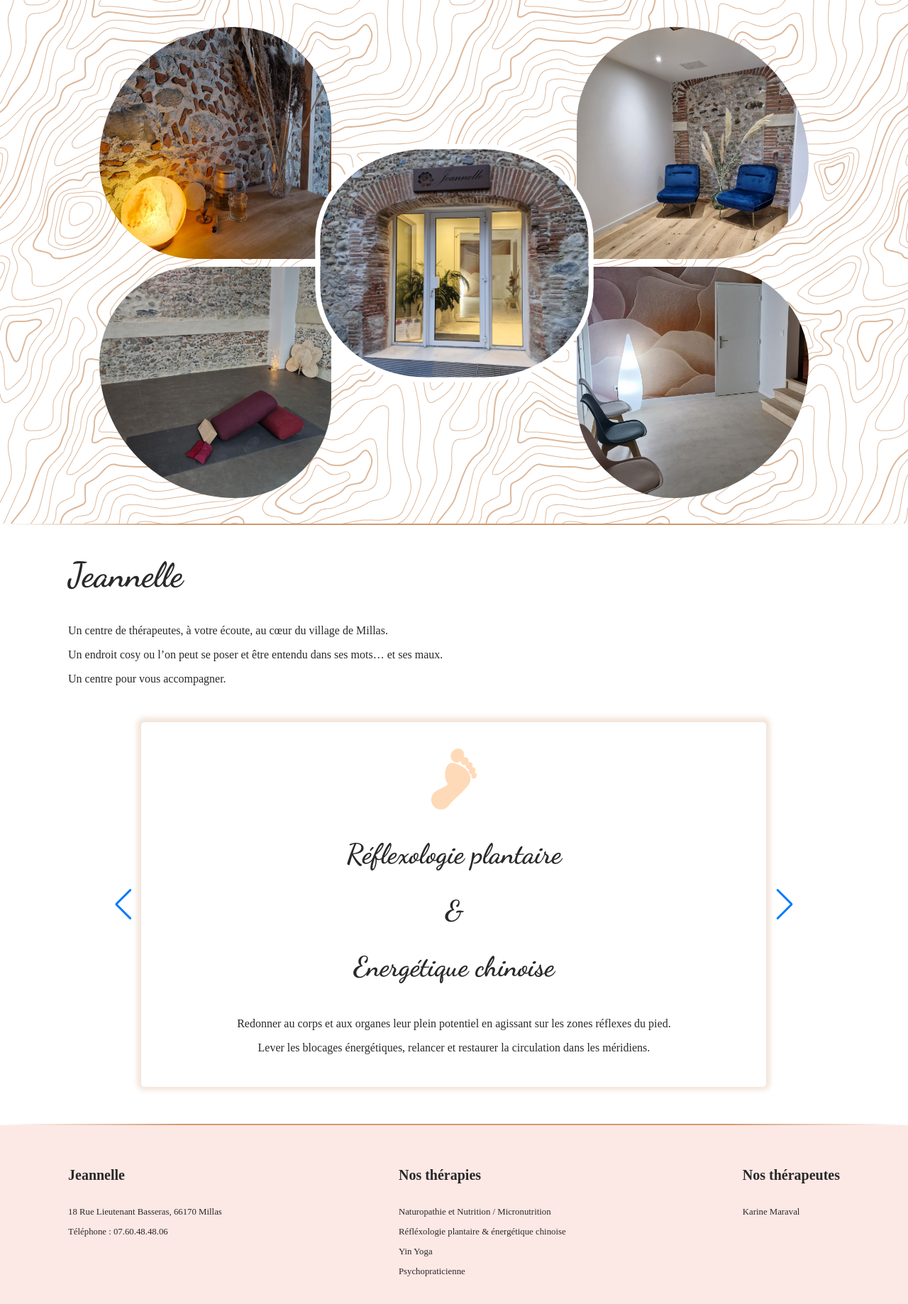
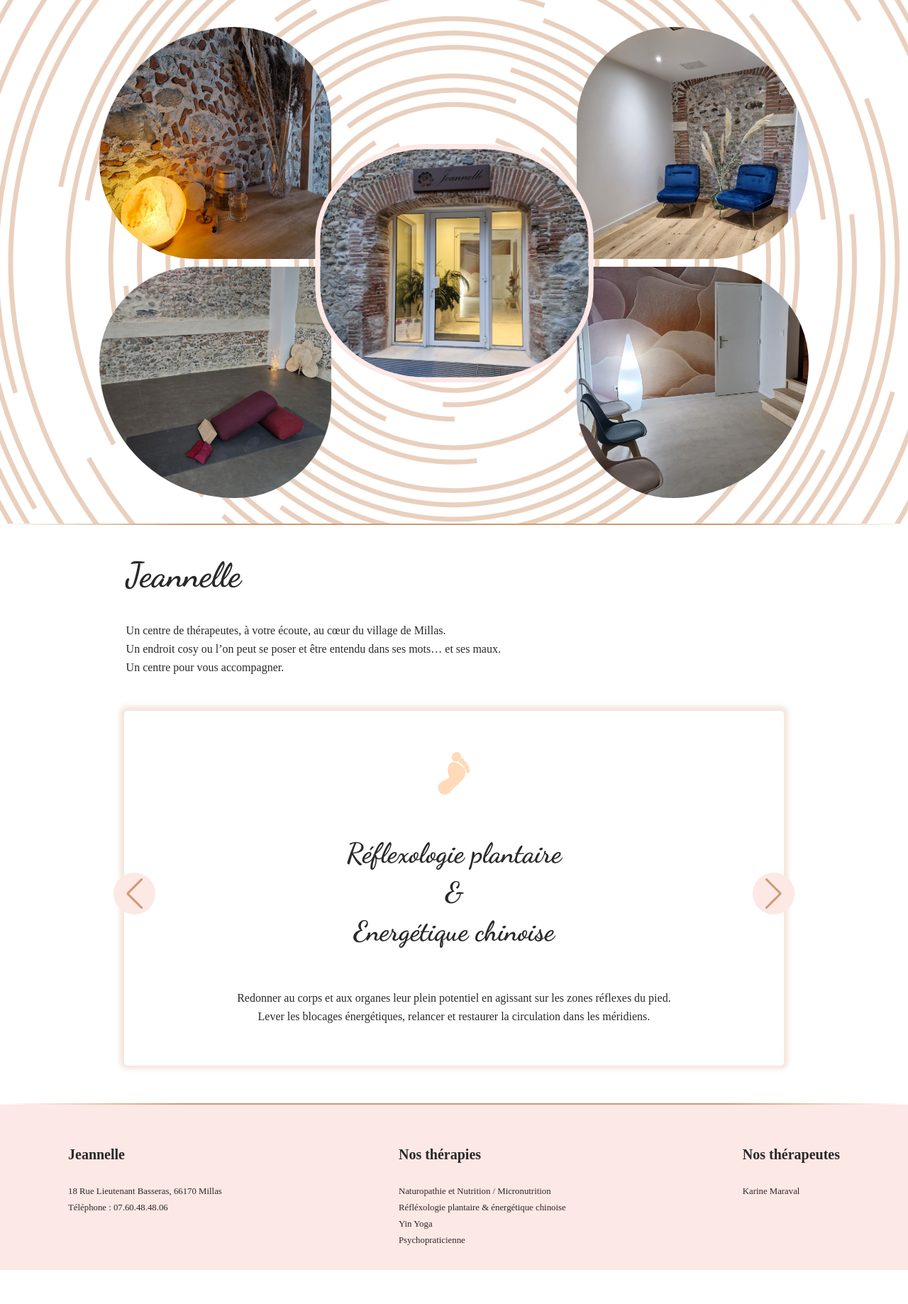
Before and after one commit to Nifrael/jeannelle-1, a PHP site: page / in a window 1280 px wide. Shown: the part 108-1946 px from the top of the page at 71% size. After the commit the page ends 1898 px from the top, so only its background shows below. Run offline with PHP 8.4, Linux system fonts and the light colour scheme; some web fonts are replaced.

Commit message:
Modifs sur le fond d'écran et le swipe

```diff
--- a/assets/css/components.css
+++ b/assets/css/components.css
@@ -44,7 +44,9 @@ nav ul {
 .container-photos {
   width: 100%;
   background-color: #ffffff;
-  background-image: url(../images/Background.svg);
+  background-image: url(../images/Background4.svg);
+  background-position: center;
+  background-size: cover;
 }
 
 .welcome-photos {
@@ -74,7 +76,7 @@ nav ul {
   border-top-right-radius: 40%;
   border-bottom-left-radius: 40%;
   border-bottom-right-radius: 40%;
-  border: var(--white) 0.5vw solid;
+  border: var(--main-color) 0.5vw solid;
 }
 
 .welcome-photos div:nth-child(2) {
@@ -128,6 +130,11 @@ section {
   margin: 0 auto;
 }
 
+.text-container {
+  width: 85%;
+  margin: 0 auto;
+}
+
 .swiper {
   position: relative;
   width: 90%;
@@ -140,6 +147,14 @@ section {
   display: none;
 }
 
+.swiper-button-prev,
+.swiper-button-next {
+  color: var(--important-color) !important;
+  background-color: var(--main-color);
+  border-radius: 50%;
+  padding: 3%;
+}
+
 .card {
   display: flex;
   flex-direction: column;
@@ -147,9 +162,8 @@ section {
   justify-content: space-around;
   align-items: center;
   text-align: center;
-  width: 90%;
-  min-height: 400px;
-  max-height: 600px;
+  width: 95%;
+  height: 500px;
   margin: 2% auto;
   padding: 3%;
   box-shadow: 0px -1px 6px 6px rgba(207, 154, 113, 0.249);
--- a/assets/css/fonts.css
+++ b/assets/css/fonts.css
@@ -6,6 +6,7 @@ h1 {
 h2 {
   font-size: var(--h2);
   font-family: var(--title);
+  margin: 0.5rem 0;
 }
 
 h3 {
@@ -20,6 +21,10 @@ h5 {
   font-size: var(--h5);
 }
 
+p {
+  margin: 0.5rem 0;
+}
+
 #therapeutic-icon {
-  width: 100px;
+  width: 70px;
 }
--- a/assets/css/index.css
+++ b/assets/css/index.css
@@ -133,14 +133,6 @@ li {
 }
 
 @media (max-width: 960px) {
-  h1 {
-    font-size: 40px;
-  }
-
-  p {
-    font-size: 20px;
-  }
-
   #welcome-img {
     max-width: 60%;
   }
--- a/home.html
+++ b/home.html
@@ -47,11 +47,12 @@
     </div>
 
     <section>
-      <h1>Jeannelle</h1>
-      <p>Un centre de thérapeutes, à votre écoute, au cœur du village de Millas.</p>
-      <p>Un endroit cosy ou l’on peut se poser et être entendu dans ses mots… et ses maux.</p>
-      <p>Un centre pour vous accompagner.</p>
-
+      <div class="text-container">
+        <h1>Jeannelle</h1>
+        <p>Un centre de thérapeutes, à votre écoute, au cœur du village de Millas.</p>
+        <p>Un endroit cosy ou l’on peut se poser et être entendu dans ses mots… et ses maux.</p>
+        <p>Un centre pour vous accompagner.</p>
+      </div>
       <div class="swiper">
         <div class="swiper-wrapper">
           <div class="swiper-slide">
```
Also changed, not shown: assets/images/Background2.svg (added), assets/images/Background3.svg (added), assets/images/Background4.svg (added).
